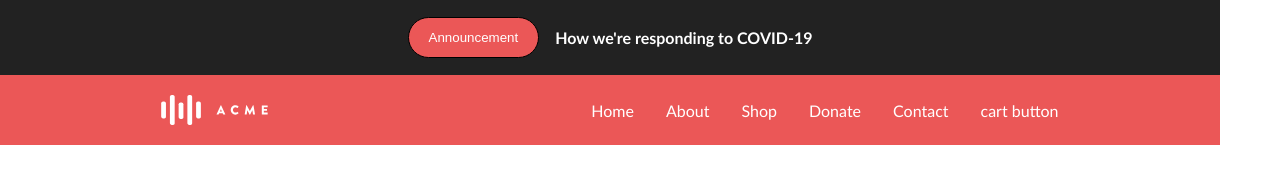
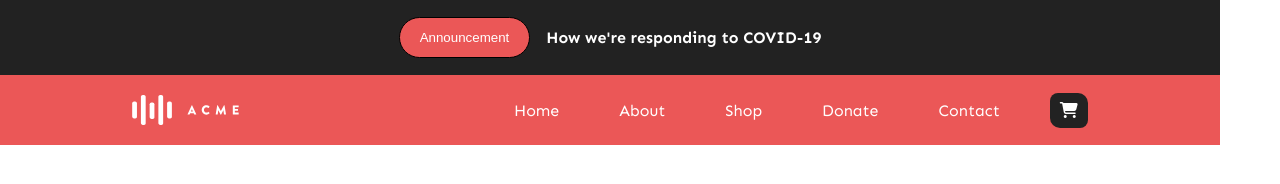
Before and after one commit to sauliusss/biznus_template, a website: page index.html in a window 1280 px wide. Drawn offline with Linux system fonts and the light colour scheme.

Commit message:
done nav and change fonts

```diff
--- a/css/base/base.css
+++ b/css/base/base.css
@@ -11,5 +11,5 @@ body * {
 }
 
 body {
-  font-family: "Gill Sans", "Gill Sans MT", Calibri, "Trebuchet MS", sans-serif;
+  font-family: "Sen", sans-serif;
 }
--- a/css/components/header.css
+++ b/css/components/header.css
@@ -39,10 +39,11 @@ h2.nav-p {
 
 .main-nav {
   display: flex;
-  gap: 2em;
+  gap: 2.5em;
 }
 
 .main-nav a {
+  padding: 8px 10px;
   text-align: center;
   text-decoration: none;
   color: #fff;
@@ -52,3 +53,13 @@ h2.nav-p {
   border-radius: 5px;
   background-color: var(--color-black);
 }
+
+.main-nav a:last-child {
+  border-radius: 8px 10px;
+  background-color: var(--color-black);
+}
+
+.fa-solid {
+  background-color: var(--color-black);
+  color: #fff;
+}
--- a/index.html
+++ b/index.html
@@ -4,6 +4,10 @@
     <meta charset="UTF-8" />
     <meta name="viewport" content="width=device-width, initial-scale=1.0" />
     <link rel="stylesheet" href="./css/pages/home.css" />
+    <link rel="stylesheet" href="https://cdnjs.cloudflare.com/ajax/libs/font-awesome/6.5.1/css/all.min.css" integrity="sha512-DTOQO9RWCH3ppGqcWaEA1BIZOC6xxalwEsw9c2QQeAIftl+Vegovlnee1c9QX4TctnWMn13TZye+giMm8e2LwA==" crossorigin="anonymous" referrerpolicy="no-referrer" />
+    <link rel="preconnect" href="https://fonts.googleapis.com" />
+    <link rel="preconnect" href="https://fonts.gstatic.com" crossorigin />
+    <link href="https://fonts.googleapis.com/css2?family=Sen:wght@400..800&display=swap" rel="stylesheet" />
     <title>Document</title>
   </head>
   <body>
@@ -23,7 +27,7 @@
               <a href="#">Shop</a>
               <a href="#">Donate</a>
               <a href="#">Contact</a>
-              <a href="#">cart button</a>
+              <a href="#"><i class="fa fa-cart-shopping"></i></a>
             </nav>
           </div>
         </div>
```
